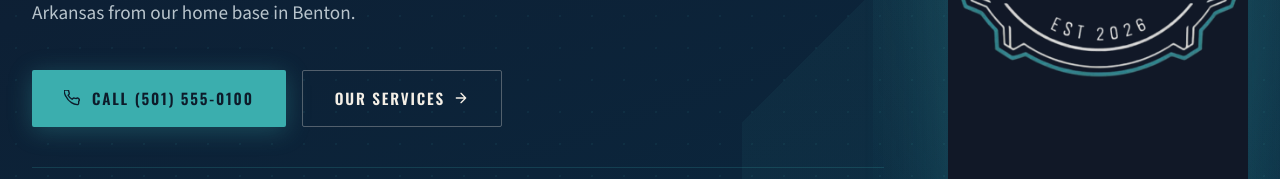
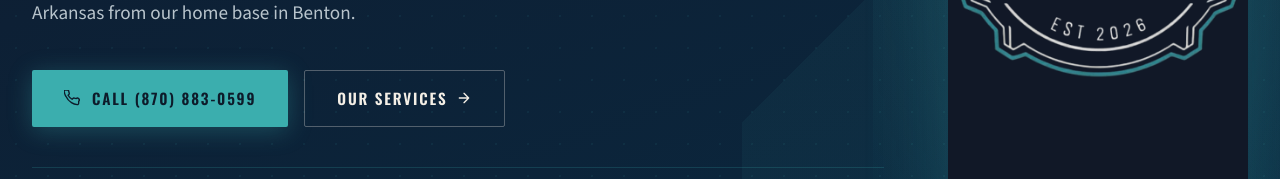
Before and after one commit to ContraptionSoft/malonedigs.com, a Next.js app: page / in a window 1280 px wide. Shown: the part 480-659 px from the top of the page. Built offline with nearby package versions, Linux system fonts and the light colour scheme.

Commit message:
Update Malone Excavation contact number

```diff
--- a/src/components/Contact.tsx
+++ b/src/components/Contact.tsx
@@ -73,7 +73,7 @@ export default function Contact() {
         <div className="grid sm:grid-cols-2 gap-6 mb-12">
           {/* Phone card */}
           <a
-            href="tel:+15015550100"
+            href="tel:+18708830599"
             className="group flex flex-col items-center justify-center gap-4 p-10 text-center transition-all duration-200"
             style={{
               border: "1px solid rgba(59,174,174,0.25)",
@@ -113,7 +113,6 @@ export default function Contact() {
               >
                 Call or Text
               </div>
-              {/* PLACEHOLDER — replace with real phone number */}
               <div
                 style={{
                   fontFamily: "var(--font-oswald)",
@@ -123,7 +122,7 @@ export default function Contact() {
                   letterSpacing: "0.06em",
                 }}
               >
-                (501) 555-0100
+                (870) 883-0599
               </div>
               <div
                 className="mt-1 text-xs"
@@ -133,7 +132,6 @@ export default function Contact() {
                   fontStyle: "italic",
                 }}
               >
-                {/* dev note: replace above number with real phone */}
                 Available Mon–Sat
               </div>
             </div>
--- a/src/components/Hero.tsx
+++ b/src/components/Hero.tsx
@@ -134,7 +134,7 @@ export default function Hero() {
               >
                 <PhoneIcon />
                 {/* PLACEHOLDER — replace with real number */}
-                CALL (501) 555-0100
+                CALL (870) 883-0599
               </a>
               <a
                 href="#services"
```
